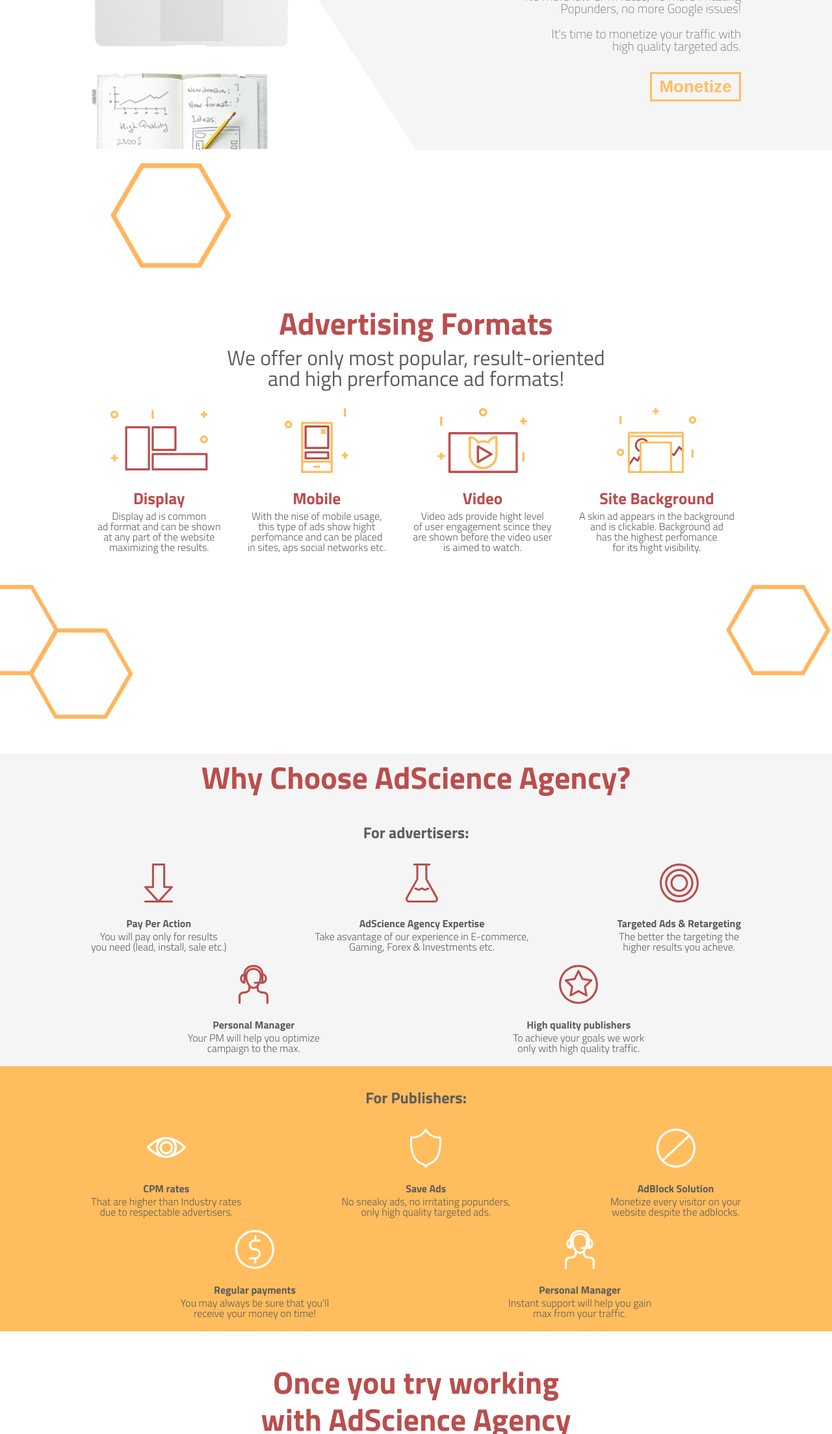
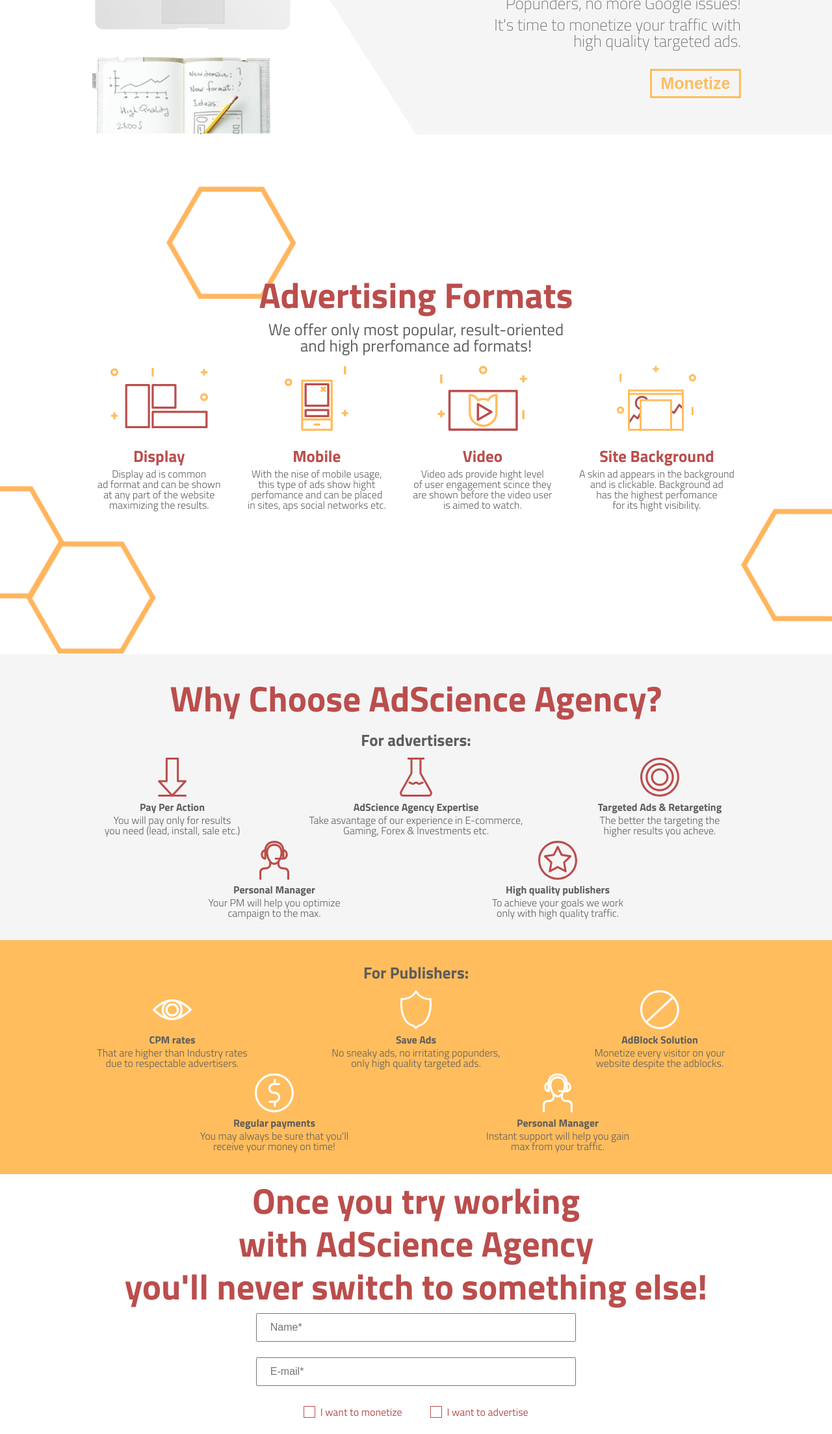
Before and after one commit to natavts/AdScience, a plain HTML site: page index.html in a window 1280 px wide. Shown: the part 593-2800 px from the top of the page at 65% size. Drawn offline with nearby package versions, Linux system fonts and the light colour scheme.

Commit message:
media screeh height section - fix

```diff
--- a/index.css
+++ b/index.css
@@ -80,7 +80,7 @@
 }*/
 
 /* Large Devices, Wide Screens */
-@media only screen and (min-height : 600px) {
+@media only screen and (min-width : 900px) {
   section {
     position: relative;
     height: 100vh;
@@ -90,7 +90,12 @@
     height: 50%;
     position: relative;
   }
-
+  .section-55{
+    height: 55%;
+  }
+  .section-45{
+    height: 45%;
+  }
   .container {
     position: relative;
     width: 1000px;
@@ -101,22 +106,35 @@
     justify-content: space-between;
     flex-direction: row;
   }
+  .format{
+    width: 25%;
+  }
+  .format-left{
+    padding-left: 5vw;
+  }
+  .format-right{
+    padding-right: 5vw;
+  }
+  .format-center{
+    width: 50%
+  }
   .text {
     width: 61%;
-    margin-bottom: 60px;
+    /*margin-bottom: 2.4em;*/
     z-index: 2;
   }
   .bg-img, .smart-background{
     display: block;
   }
 }
-@media only screen and (min-height : 500px) {
+@media only screen and (max-height : 500px) {
   section {
     height: 100%;
   }
   .section-half  {
     height: 100%
   }
+
   .container {
     position: relative;
     width: 1000px;
@@ -186,6 +204,7 @@
 
 body {
   font-family: 'Titillium Web', sans-serif;
+  font-size: 25px;
   color: #5f5c5c;
 }
 
@@ -204,25 +223,26 @@ body {
 }*/
 
 h1 {
-  font-size: 3em;
+  font-size: 2.2em;
 }
 h2 {
-  margin-bottom: 30px;
-  padding-top: 30px;
+  font-size: 1em;
+  margin-bottom: 1vh;
+  padding-top: 0.5vh;
 }
 h3 {
   font-weight: bold;
-  font-size: 16px;
+  font-size: 0.64em;
 }
 
 h3.adv {
-  font-size: 25px;
+  font-size: 1em;
 }
 
 p {
-  margin-bottom: 20px;
+  margin-bottom: 1vh;
   font-weight: 200;
-  font-size: 1.2em;
+  font-size: 1em;
   line-height: 1;
 }
 
@@ -254,7 +274,7 @@ p.regular {
 }
 
 .pub-text {
-  padding-top: 50px;
+  padding-top: 5vh;
   width: 100%;
 }
 .pub-background-clip {
@@ -268,9 +288,9 @@ p.regular {
 }
 
 .logo {
-  margin-top: 30px;
-  width: 170px;
-  height: 80px;
+  margin-top: 3vh;
+  /*width: 170px;*/
+  height: 8vh;
   background: url(images/logo_AdSience.svg);
   background-repeat: no-repeat;
 }
@@ -289,11 +309,16 @@ p.regular {
 .adv {
   color: #ba4e4d;
 }
-.adv-formats{
-  padding-top: 230px;
+/*.adv-formats{
+  padding-top: 15vh;
 }
 .adv-formats + p {
-  font-size: 32px;
+  font-size: 1em;
+}*/
+.adv-formats-bg{
+  position: absolute;
+  /*display: none;*/
+
 }
 .pub {
   color: #ffbd5e;
@@ -306,9 +331,9 @@ p.regular {
   border: 3px solid black;
   width: 140px;
   height: 45px;
-  font-size: 26px;
+  font-size: 1em;
   background: rgba(0,0,0,0);
-  margin-bottom: 15px;
+  margin-bottom: 1.8vh;
   font-weight: 600;
   cursor:pointer
 }
@@ -336,7 +361,7 @@ p.regular {
   color: #fff;
   width: 50%;
   height: 70px;
-  margin-top: 30px;
+  margin-top: 1.8vh;
 }
 .btn-contact:hover {
   background: #9a4140;
@@ -357,7 +382,7 @@ p.regular {
   height: 100px;
   background-repeat: no-repeat;
   background-position: center;
-  margin: 0 auto 20px;
+  margin: 0 auto 0.8em;
 }
 .space-around {
   justify-content: space-around;
@@ -365,7 +390,17 @@ p.regular {
 .center {
   text-align: center;
 }
-.right {
+.container-adv-formats{
+  display: flex;
+  justify-content: center;
+  align-items: center;
+}
+.container-adv-formats > div {
+  width: 100%
+}
+
+
+.right-text {
   text-align: right;
 }
 footer {
@@ -392,11 +427,11 @@ footer {
   width: 60px;
   height: 60px;
   background: no-repeat center;
-  margin: 0 auto 20px;
+  margin: 0 auto 3.7px;
 }
 
 .flex-container p {
-  font-size: 16px;
+  font-size: 0.64em;
   font-weight: 300;
 }
 
@@ -433,26 +468,34 @@ footer {
 
 .form-title {
   line-height: 1.2;
-  margin-bottom: 70px;
-  padding-top: 50px;
-  font-weight: 700;
-  font-size: 48px;
+  padding-top: 1vh;
+  margin-bottom: 1vh;
 }
-
+/*
 form {
   margin-bottom: 100px;
 }
 
 form p {
   margin-bottom: 10px;
+}*/
+
+form {
+  /*margin-bottom: 1.8vh;
+  margin-top: 1.8vh;*/
 }
+
+form p {
+  margin-bottom: 1.8vh;
+}
+
 
 input[type="radio"] {
   display: none;
 }
 input[type="radio"] + label {
   color: #ba4e4d;
-  font-size: 16px;
+  font-size: 0.64em;
   font-weight: 400;
   margin-right: 40px;
 }
@@ -463,7 +506,7 @@ input[type="text"], input[type="email"] {
   width: 50%;
   height: 40px;
   margin-bottom: 10px;
-  font-size: 16px;
+  font-size: 0.64em;
   padding: 0 20px;
 }
 
@@ -494,11 +537,11 @@ input[type="radio"]:checked + label span {
   transition:background-color 0.4s linear;
 }
 
-.parnter {
+.partner {
   width: 120px;
   height: 40px;
   background: no-repeat center;
-  margin: 25px auto;
+  margin: 1.8vh auto;
   background-size: contain;
 }
 
@@ -540,33 +583,38 @@ input[type="radio"]:checked + label span {
 .smart {
   top: 20px;
   left: 30px;
-  height: 25%;
+  height: 19vh;
+  z-index: 1;
 }
 .smart1 {
   top: 20px;
   left: -70px;
-  height: 50%;
+  height: 19vh;
+  z-index: 1;
 }
 .smart2 {
   top: 87px;
   left: 44px;
-  height: 50%;
+  height: 19vh;
+  z-index: 1;
 }
 .smart3 {
   top: 20px;
   right: 2px;
-  height: 50%;
+  height: 19vh;
+  z-index: 1;
 }
 .smart-background{
   position: relative;
+  width: 100%
 }
 
 .smart-background.bottom {
-  height: 280px;
+  height: 50vh;
 }
 
 .smart-background.top {
-  height: 220px;
+  height: 40vh;
 }
 
 .bg-img {
@@ -578,3 +626,18 @@ footer p {
   font-size: 16px;
   line-height: inherit;
 }
+
+.adv-bg{
+  height: 100vh;
+  position: relative;
+  background-image:url("images/smart.png"), url("images/smart.png"), url("images/smart.png"), url("images/smart.png");
+  background-position: top 10vh left 20vw, bottom 85px left -100px,  bottom left 40px, bottom 50px right -60px;
+  background-size: 200px;
+  background-repeat: no-repeat;
+}
+
+.all-footer {
+  position: absolute;
+  width: 100%;
+  bottom: 0;
+}
--- a/index.html
+++ b/index.html
@@ -35,20 +35,31 @@
               <img class="bg-img notebook" src="images/notebook.png" alt="">
             </div>
             <div class="text pub-text">
-              <h1 class="pub right">Are you Publisher?</h1>
+              <h1 class="pub right-text">Are you Publisher?</h1>
               <div class="text-wrapper">
-                <p class="right">No more low CPM rates, no more irritating<br/>Popunders, no more Google issues!</p>
-                <p class="right">It's time to monetize your traffic with<br/>high quality targeted ads.</p>
+                <p class="right-text">No more low CPM rates, no more irritating<br/>Popunders, no more Google issues!</p>
+                <p class="right-text">It's time to monetize your traffic with<br/>high quality targeted ads.</p>
               </div>
               <button name="button" class="btn pub publisher-btn" onclick="checkRadio('monetize')">Monetize</button>
             </div>
           </div>
         </div>
       </section>
-      <section>
-        <div class="container center">
+      <section  class="adv-bg">
+        <!-- <div class="adv-bg">
+
+        </div> -->
+        <!-- <div class="adv-formats-bg">
           <img src="images/smart.png" class="bg-img smart" alt="">
-          <h1 class="adv adv-formats">Advertising Formats</h1>
+          <div class="smart-background bottom">
+            <img src="images/smart.png" class="bg-img smart1" alt="">
+            <img src="images/smart.png" class="bg-img smart2" alt="">
+            <img src="images/smart.png" class="bg-img smart3" alt="">
+          </div>
+        </div> -->
+        <div class="container center container-adv-formats">
+          <div>
+              <h1 class="adv">Advertising Formats</h1>
               <p class="regular">We offer only most popular, result-oriented<br/>and high prerfomance ad formats!</p>
               <div class="flex-container">
                 <div class="item">
@@ -73,15 +84,12 @@
                 </div>
             </div>
           </div>
-        <div class="smart-background bottom">
-          <img src="images/smart.png" class="bg-img smart1" alt="">
-          <img src="images/smart.png" class="bg-img smart2" alt="">
-          <img src="images/smart.png" class="bg-img smart3" alt="">
         </div>
       </section>
       <section>
-      <div class="section-half gray">
-        <div class="container center">
+      <div class="section-55 gray">
+        <div class="container center container-adv-formats">
+          <div>
             <h1 class="adv">Why Choose AdScience Agency?</h1>
             <h2>For advertisers:</h2>
             <div class="flex-container">
@@ -90,7 +98,7 @@
                 <h3>Pay Per Action</h3>
                 <p>You will pay only for results<br/>you need (lead, install, sale etc.)</p>
               </div>
-            <div class="format">
+              <div class="format-center">
                 <div class="icon expertise"></div>
                 <h3>AdScience Agency Expertise</h3>
                 <p>Take asvantage of our experience in E-commerce,<br/>Gaming, Forex & Investments etc.</p>
@@ -102,12 +110,12 @@
               </div>
             </div>
             <div class="flex-container space-around">
-            <div class="format">
+              <div class="format-left format">
                 <div class="icon personal-manager"></div>
                 <h3>Personal Manager</h3>
                 <p>Your PM will help you optimize<br/>campaign to the max.</p>
               </div>
-            <div class="format">
+              <div class="format-right format">
                 <div class="icon high-quality"></div>
                 <h3>High quality publishers</h3>
                 <p>To achieve your goals we work<br/>only with high quality traffic.</p>
@@ -115,8 +123,10 @@
             </div>
           </div>
         </div>
-        <div class="section-half yellow">
-          <div class="container center">
+        </div>
+        <div class="section-45 yellow">
+          <div class="container center container-adv-formats">
+            <div>
               <h2 class="center">For Publishers:</h2>
               <div class="flex-container">
                 <div class="format">
@@ -124,7 +134,7 @@
                   <h3>CPM rates</h3>
                   <p>That are higher than Industry rates<br/>due to respectable advertisers.</p>
                 </div>
-              <div class="format">
+                <div class="format-center">
                   <div class="icon save"></div>
                   <h3>Save Ads</h3>
                   <p>No sneaky ads, no irritating popunders,<br/>only high quality targeted ads.</p>
@@ -136,12 +146,12 @@
                 </div>
               </div>
               <div class="flex-container space-around">
-              <div class="format">
+                <div class="format-left format">
                   <div class="icon payments"></div>
                   <h3>Regular payments</h3>
                   <p>You may always be sure that you'll<br/>receive your money on time!</p>
                 </div>
-              <div class="format">
+                <div class="format-right format">
                   <div class="icon pm"></div>
                   <h3>Personal Manager</h3>
                   <p>Instant support will help you gain<br/>max from your traffic.</p>
@@ -149,10 +159,12 @@
               </div>
             </div>
           </div>
+        </div>
         </section>
-      <section>
+      <section >
       <div id="formSection">
         <div class="container center">
+          <div>
             <h1 class="adv form-title">Once you try working<br/>with AdScience Agency<br/>you'll never switch to something else!</h1>
             <form action="index.html" method="post">
               <p><input type="text" name="name" value="" placeholder="Name*"></p>
@@ -173,19 +185,22 @@
             </form>
           </div>
         </div>
+      </div>
+      <div class="all-footer">
       <div class="gray">
         <div class="container center">
           <h1>Our partners</h1>
           <div class="flex-container">
-            <div class="parnter daraz"></div>
-            <div class="parnter jabong"></div>
-            <div class="parnter jumia"></div>
-            <div class="parnter lazada"></div>
-            <div class="parnter stargames"></div>
+            <div class="partner daraz"></div>
+            <div class="partner jabong"></div>
+            <div class="partner jumia"></div>
+            <div class="partner lazada"></div>
+            <div class="partner stargames"></div>
           </div>
         </div>
       </div>
       <footer class="center"><p>©2016-2017 adsciense.com by AD5 LTD, All Rights Reserved.</p></footer>
+    </div>
   </section>
   </div>
     <script   src="https://code.jquery.com/jquery-3.2.1.min.js"   integrity="sha256-hwg4gsxgFZhOsEEamdOYGBf13FyQuiTwlAQgxVSNgt4="   crossorigin="anonymous"></script>
```
Lines whose indentation alone changed are shown as unchanged.
